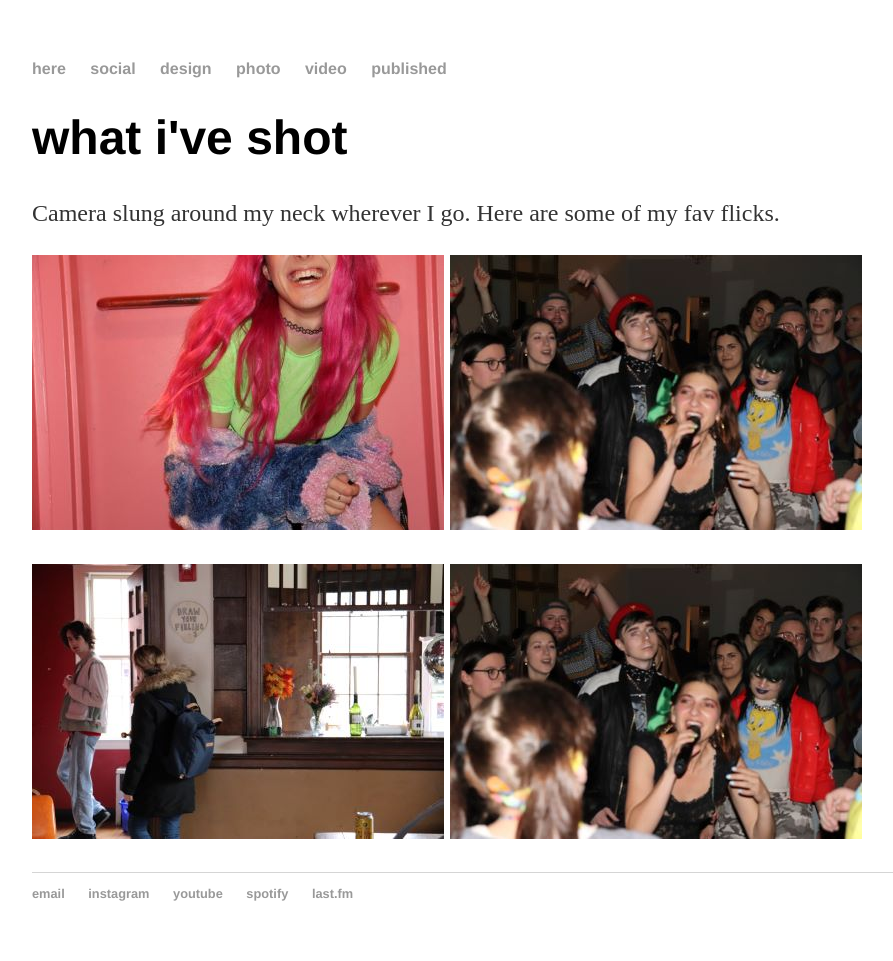
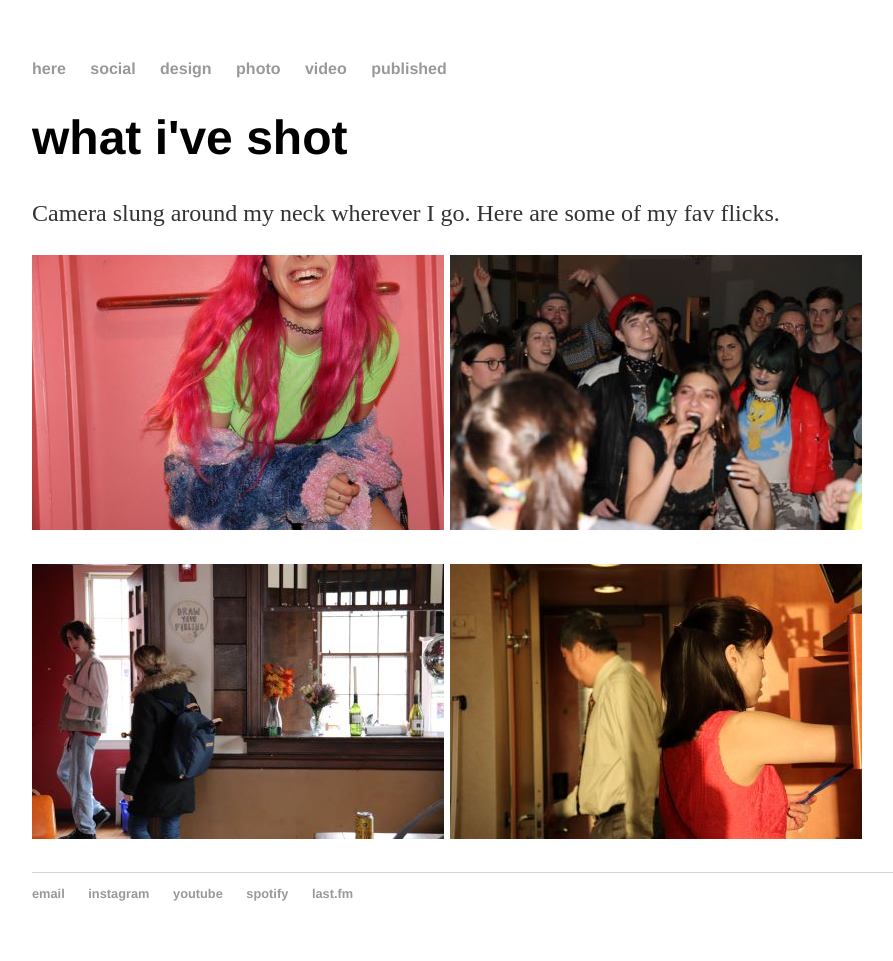
Before and after one commit to sabrinadotli/sabrinadotli.github.io, a Jekyll site: the page built from photo/index.html, in a window 1280 px wide. Shown: the whole page, without its empty margins (160-1053 px from the left). Built offline with Jekyll 4.4.1, drawn with Linux system fonts in a browser that asks for light colours.

Commit message:
Update index.html

```diff
--- a/photo/index.html
+++ b/photo/index.html
@@ -12,5 +12,5 @@ title: what i've shot
 	<p>
 	<img src = "harvardlitmag.JPG"
 	     alt = "Two Harvard students in the literature magazine common area" />
-	<img src = "holychildliz.JPG"
-	     alt = "Picture of Liz from HOLYCHILD in the crowd" /></p>
+	<img src = "cruiseroom.JPG"
+	     alt = "Two people getting ready under golden hour lighting" /></p>
```
